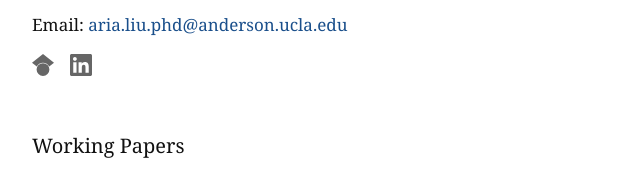
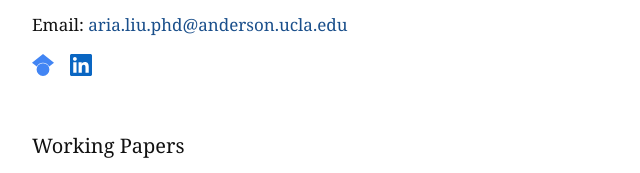
Before and after one commit to arialiu1/arialiu1.github.io, a plain HTML site: page index.html in a window 1280 px wide. Shown: the part 189-362 px from the top of the page, 176-816 px from the left. Drawn offline with Linux system fonts and the light colour scheme.

Commit message:
Color the Scholar and LinkedIn icons
Co-Authored-By: Claude Opus 5.5 <noreply@anthropic.com>

```diff
--- a/index.html
+++ b/index.html
@@ -24,10 +24,10 @@
     <p>Hi! I&rsquo;m a second-year PhD student in Finance at UCLA Anderson School of Management.</p>
     <p>Email: <a href="mailto:aria.liu.phd@anderson.ucla.edu">aria.liu.phd@anderson.ucla.edu</a></p>
     <p class="icons">
-      <a href="https://scholar.google.com/citations?user=wVMeEU0AAAAJ&amp;hl=en" aria-label="Google Scholar" title="Google Scholar" target="_blank" rel="noopener">
+      <a class="scholar" href="https://scholar.google.com/citations?user=wVMeEU0AAAAJ&amp;hl=en" aria-label="Google Scholar" title="Google Scholar" target="_blank" rel="noopener">
         <svg viewBox="0 0 24 24" aria-hidden="true"><path d="M5.242 13.769L0 9.5 12 0l12 9.5-5.242 4.269C17.548 11.249 14.978 9.5 12 9.5c-2.977 0-5.548 1.748-6.758 4.269zM12 10a7 7 0 1 0 0 14 7 7 0 0 0 0-14z"/></svg>
       </a>
-      <a href="https://www.linkedin.com/in/aria-liu-715979328/" aria-label="LinkedIn" title="LinkedIn" target="_blank" rel="noopener">
+      <a class="linkedin" href="https://www.linkedin.com/in/aria-liu-715979328/" aria-label="LinkedIn" title="LinkedIn" target="_blank" rel="noopener">
         <svg viewBox="0 0 24 24" aria-hidden="true"><path d="M20.447 20.452h-3.554v-5.569c0-1.328-.027-3.037-1.852-3.037-1.853 0-2.136 1.445-2.136 2.939v5.667H9.351V9h3.414v1.561h.046c.477-.9 1.637-1.85 3.37-1.85 3.601 0 4.267 2.37 4.267 5.455v6.286zM5.337 7.433c-1.144 0-2.063-.926-2.063-2.065 0-1.138.92-2.063 2.063-2.063 1.14 0 2.064.925 2.064 2.063 0 1.139-.925 2.065-2.064 2.065zm1.782 13.019H3.555V9h3.564v11.452zM22.225 0H1.771C.792 0 0 .774 0 1.729v20.542C0 23.227.792 24 1.771 24h20.451C23.2 24 24 23.227 24 22.271V1.729C24 .774 23.2 0 22.222 0h.003z"/></svg>
       </a>
     </p>
--- a/style.css
+++ b/style.css
@@ -25,7 +25,9 @@ details[open] summary { margin-bottom: 1rem; }
 .top img { flex: none; width: 150px; height: auto; border-radius: 4px; }
 .icons { margin-top: 1rem; display: flex; gap: 1rem; }
 .icons a { color: var(--muted); line-height: 0; }
-.icons a:hover { color: var(--link); }
+.icons a.scholar { color: #4285F4; }
+.icons a.linkedin { color: #0A66C2; }
+.icons a:hover { opacity: .75; }
 .icons svg { width: 22px; height: 22px; fill: currentColor; }
 @media (max-width: 560px) {
   .top { flex-direction: column-reverse; gap: 1.25rem; }
```
